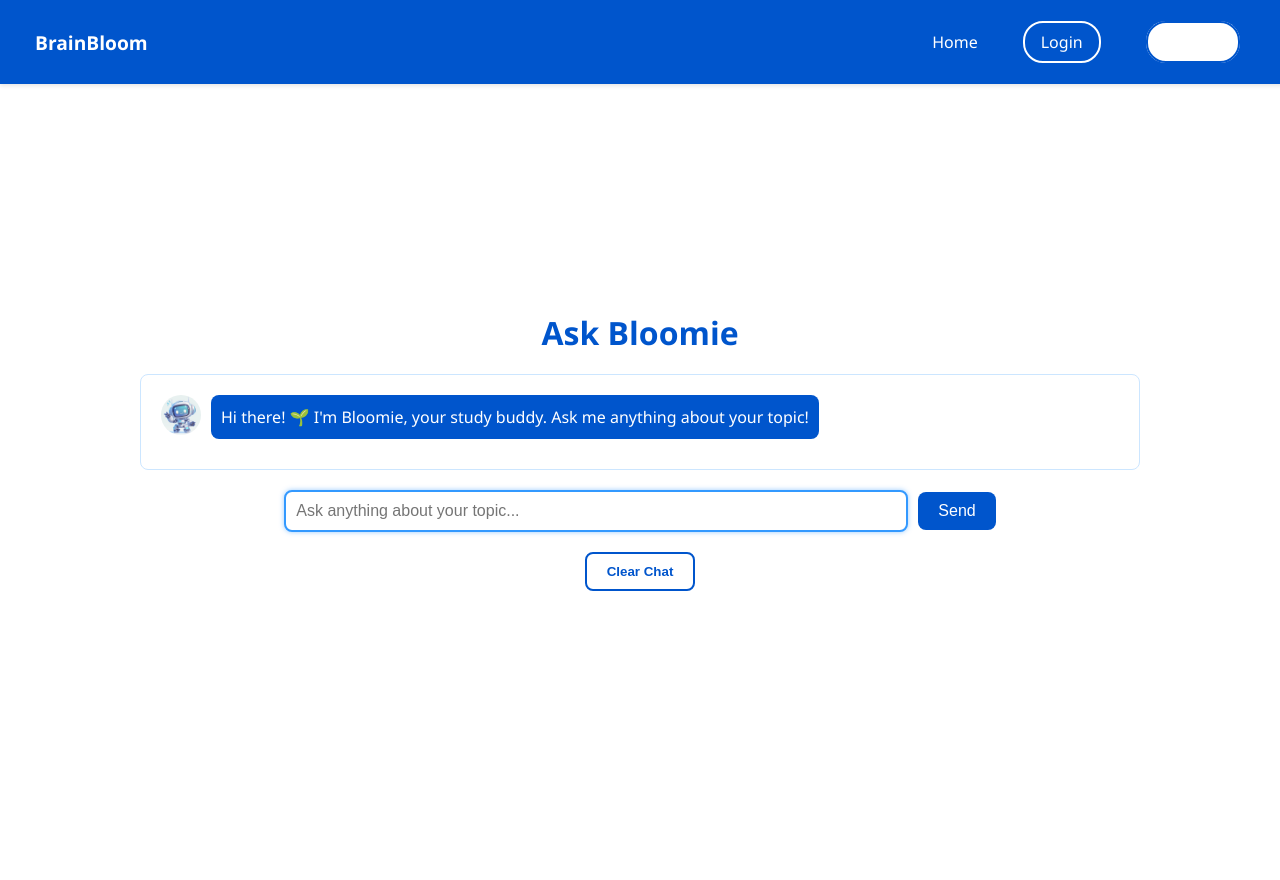
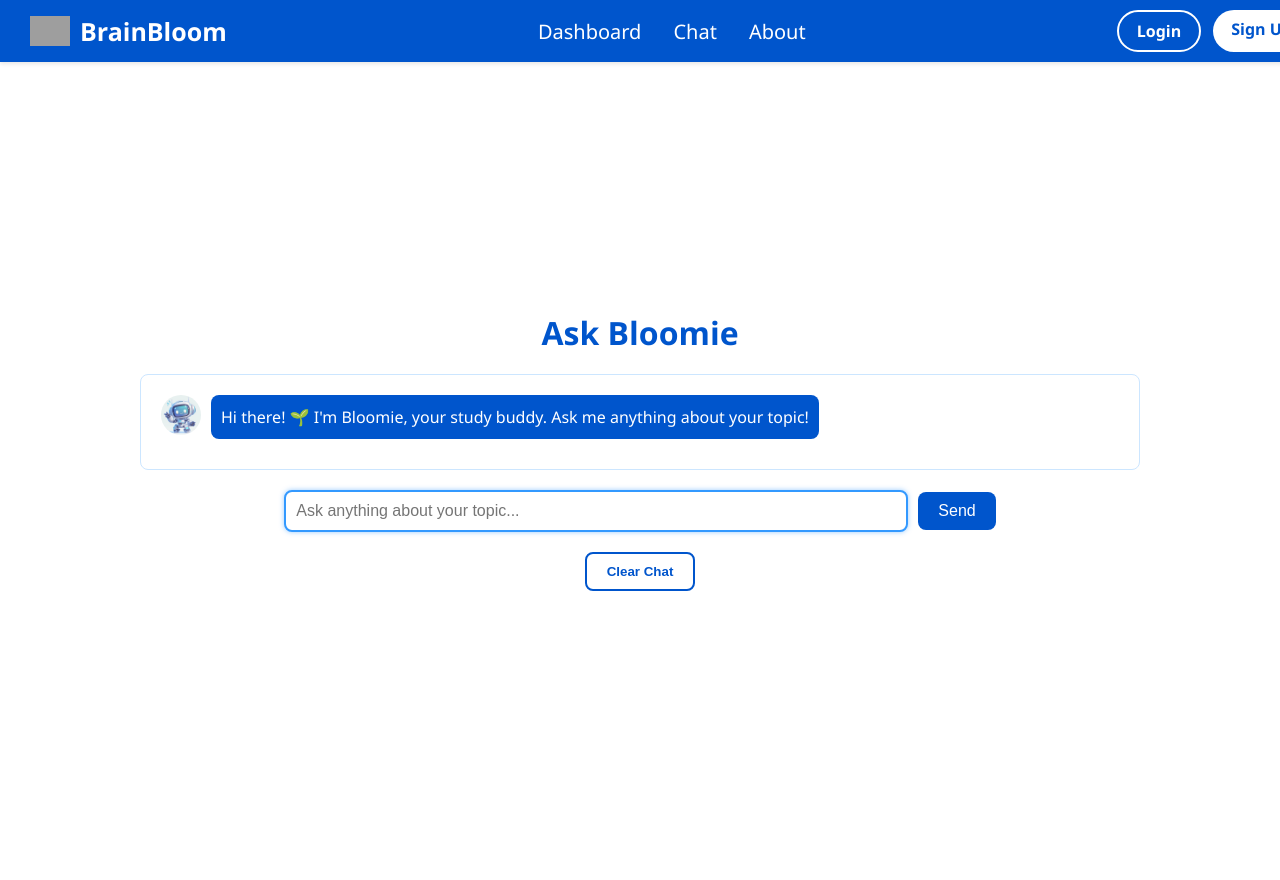
Before and after one commit to UniqLee/BrainBloom, a Flask app: page /bloomie-ai in a window 1280 px wide. Run offline with Flask 3, Linux system fonts and the light colour scheme; grey boxes are pictures that could not be loaded.

Commit message:
NavBar updated

```diff
--- a/static/css/bloomie.css
+++ b/static/css/bloomie.css
@@ -25,74 +25,103 @@ body {
   min-height: 100vh;
 }
 
+:root {
+  --primary-color: #0055cc;
+  --accent-color: #3399ff;
+  --background-color: #ffffff;
+  --nav-bg: var(--primary-color);
+  --white: #ffffff;
+  --font-family: 'Segoe UI', Tahoma, Geneva, Verdana, sans-serif;
+}
+
+/* Navbar Container */
 .navbar {
   position: fixed;
   top: 0;
   left: 0;
   width: 100%;
-  height: 60px;
-  background-color: var(--primary-color);
-  color: white;
-  padding: 12px 20px;
+  padding: 10px 30px;
   display: flex;
+  align-items: center;
   justify-content: space-between;
-  padding-left: 5px;
-  align-items: center;
+  background: var(--nav-bg);
+  color: var(--white);
   z-index: 1000;
   box-shadow: 0 2px 4px rgba(0, 0, 0, 0.1);
 }
 
+/* Brand Section */
 .nav-brand {
-  font-weight: bold;
-  font-size: 1.2rem;
-  margin-left: 30px;
+  display: flex;
+  align-items: center;
+  gap: 10px;
 }
 
-.nav-links {
-  list-style: none;
-  display: flex;
-  gap: 5px;
-  margin: 0;
-  padding: 5px;
+.nav-logo {
+  width: 40px;
+  height: auto;
 }
 
-.nav-links li a {
-  color: white;
+.nav-title {
+  font-size: 25px;
+  font-weight: 700;
+  color: var(--white);
+}
+
+/* Navigation Links */
+.nav-links {
+  display: flex;
+  gap: 32px;
+  flex: 1;
+  justify-content: center;
+}
+
+.nav-links a {
+  color: var(--white);
   text-decoration: none;
+  font-size: 20px;
   font-weight: 500;
-  transition: all 0.3s ease;
-  margin-right: 40px;
+  transition: color 0.3s ease;
+}
+
+.nav-links a:hover {
+  font-weight: 700;
+  color: var(--white);
+}
+
+.nav-cta-buttons {
+  display: flex;
+  gap: 12px;
 }
 
 .btn {
-  padding: 8px 16px;
-  border-radius: 20px;
-  font-weight: bold;
-  text-align: center;
-  color: #0055cc;
+  padding: 8px 18px;
+  border-radius: 30px;
+  font-weight: 600;
+  text-decoration: none;
+  transition: 0.3s;
 }
 
-.btn-outline {
-  border: 2px solid white;
-  background-color: transparent;
+.btn.signup {
+  background: var(--white);
+  color: var(--nav-bg);
 }
 
-.btn-outline:hover {
-  background-color: white;
-  color: var(--primary-color);
+.btn.signup:hover {
+  background: transparent;
+  border: 2px solid var(--white);
+  color: var(--white);
 }
 
-.btn-filled {
-  background-color: white;
-  color: #0055cc;
-  border: 2px solid #0055cc;
-  font-weight: bold;
-  transition: all 0.3s ease;
+.btn.login {
+  background: transparent;
+  border: 2px solid var(--white);
+  color: var(--white);
 }
 
-.btn-filled:hover {
-  background-color: var(--accent-color);
-  color: white;
+.btn.login:hover {
+  background: var(--white);
+  color: var(--nav-bg);
 }
 
 
--- a/templates/bloomie-ai.html
+++ b/templates/bloomie-ai.html
@@ -9,14 +9,23 @@
 </head>
 <body>
   <nav class="navbar">
-  <div class="nav-brand">BrainBloom</div>
-  <ul class="nav-links">
-    <li><a href="{{ url_for('home') }}">Home</a></li>
-    <!-- <li><a href="{{ url_for('talk_to_bloomie') }}">Home</a></li> -->
-    <li><a href="{{ url_for('login') }}" class="btn btn-outline">Login</a></li>
-    <li><a href="{{ url_for('signup') }}" class="btn btn-filled">Sign Up</a></li>
-  </ul>
+  <div class="nav-brand">
+    <img src="logo.png" alt="Logo" class="nav-logo" />
+    <span class="nav-title">BrainBloom</span>
+  </div>
+
+  <div class="nav-links">
+    <a href="/dashboard">Dashboard</a>
+    <a href="/chat">Chat</a>
+    <a href="/about">About</a>
+  </div>
+
+  <div class="nav-cta-buttons">
+    <a href="/login" class="btn login">Login</a>
+    <a href="/signup" class="btn signup">Sign Up</a>
+  </div>
 </nav>
+
 
   <div class="container">
     <h1 class="title">Ask Bloomie</h1>
```
